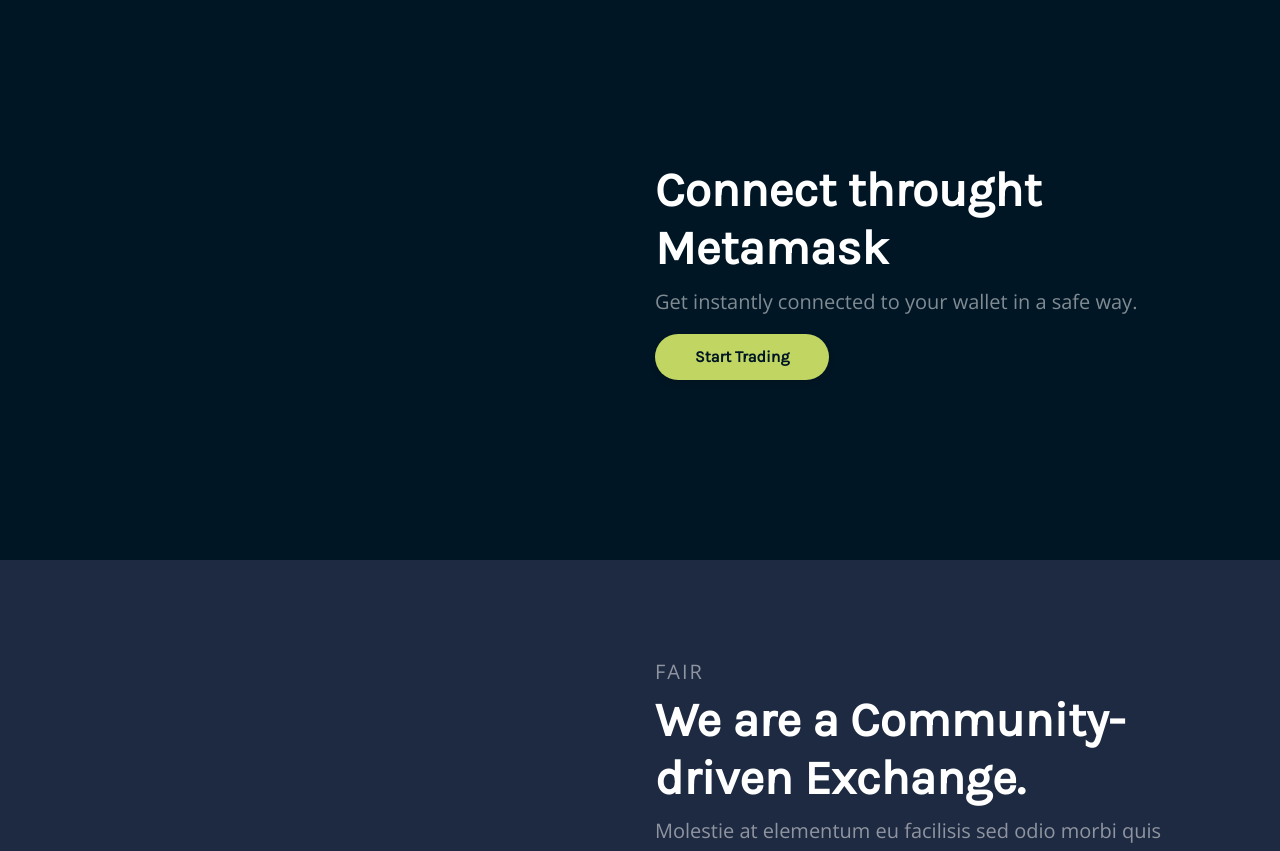
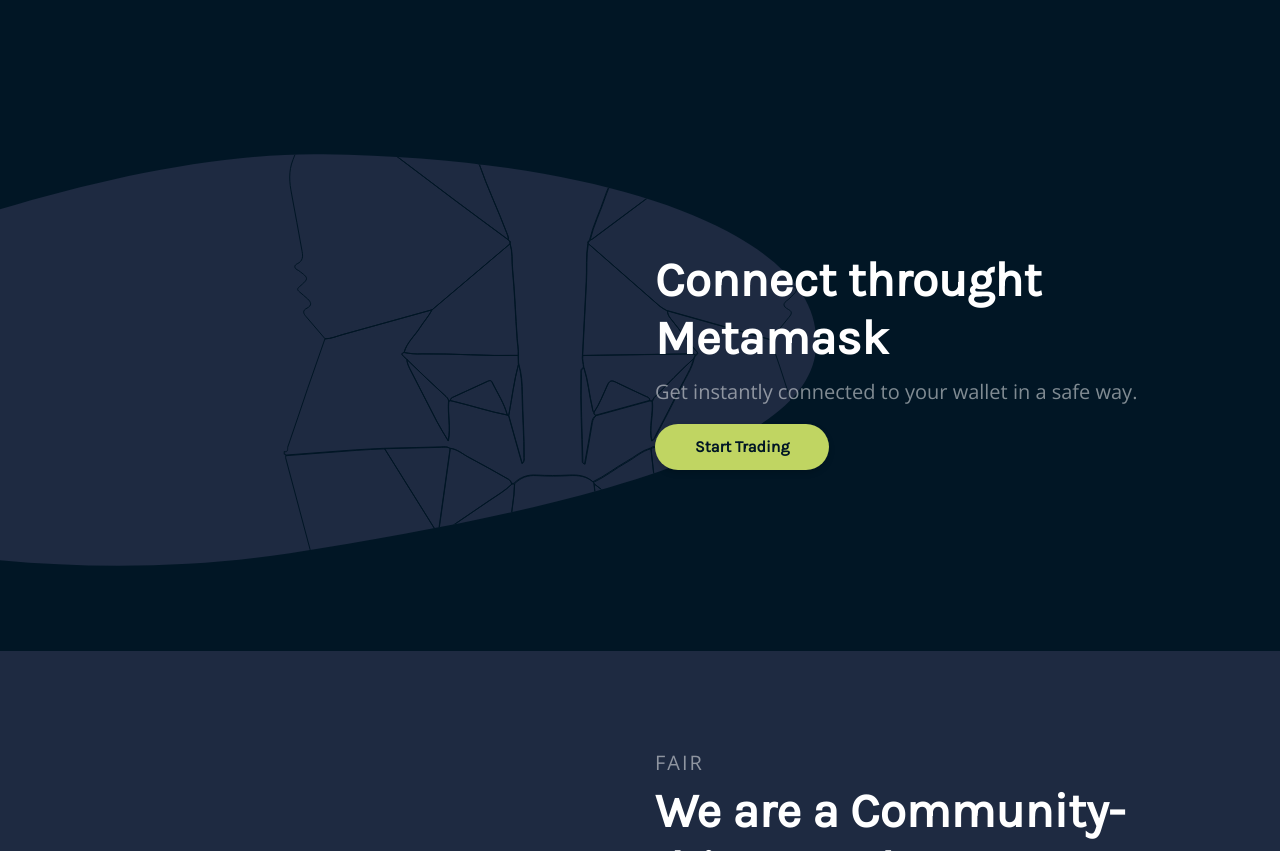
Before and after one commit to Nessjk/niodex, a website: page public/index.html in a window 1280 px wide. Shown: the part 3575-4426 px from the top of the page. Drawn offline with nearby package versions, Linux system fonts and the light colour scheme.

Commit message:
Add @frontpage metamask svg

```diff
--- a/public/index.html
+++ b/public/index.html
@@ -459,7 +459,7 @@
 
                 <!-- Image -->
                 <div class="metaMask__content--image col-md-6">
-                    <img src="./img/svg/metamask.svg" alt="">
+                    <img class="bg-metasmask" src="./img/svg/bg-metamask.svg" alt="">
                 </div>
 
                 <!-- Content -->
--- a/scss/partials/sections/_hero.scss
+++ b/scss/partials/sections/_hero.scss
@@ -267,12 +267,35 @@
 .safu {
     background: $blue--darkest;
     padding-top: 200px;
+    margin-bottom: -1px;
 }
 
+// MetaMask
 .metaMask {
     background: $blue--darkest;
     padding-top: 60px;
-    padding-bottom: 180px;
+
+    min-height: 550px;
+    overflow: hidden;
+
+    &__content {
+        height: 400px;
+        display: flex;
+        flex-direction: column;
+        align-content: center;
+        justify-content: center;
+
+        &--image {
+            position: relative;
+        }
+    }
+
+}
+
+.bg-metasmask {
+    margin-left: -60%;
+    position: absolute;
+    margin-top: -15%;
 }
 
 .community {
```
Also changed, not shown: public/css/styles.css, public/img/svg/bg-metamask.svg (added).
